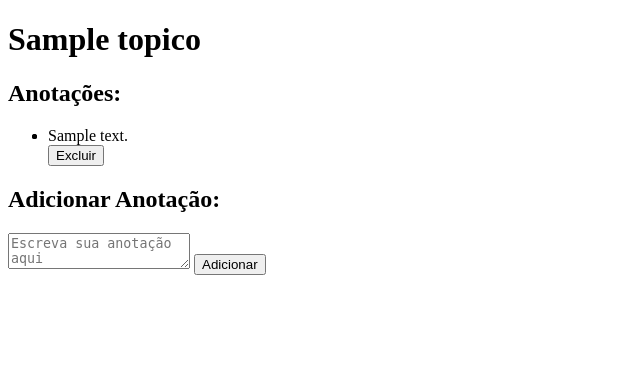
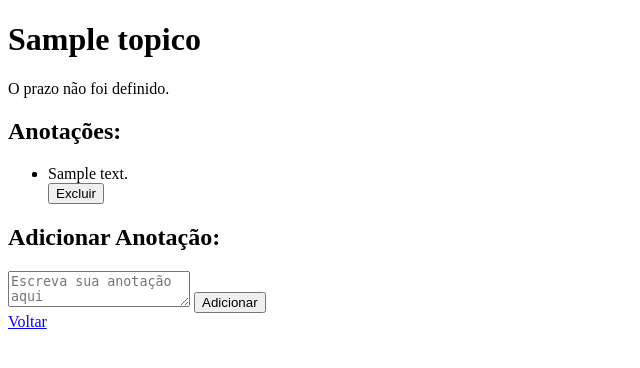
Before and after one commit to lucastrogo/GerenciadorTarefas, a Python web app: template website/templates/topico.html in a window 1280 px wide. Shown: the top 368 px of the page, without its empty margins (0-640 px from the left). Run offline with Jinja, Linux system fonts and the light colour scheme; the template is opened without the code that fills it: most values are stand-ins (such as "Sample title", 1, 10 or a date in 2020).

Commit message:
adicionando arquivos para mostrar prazo dos tópicos

```diff
--- a/website/auth.py
+++ b/website/auth.py
@@ -64,7 +64,7 @@ def cadastro():
             new_user = Usuario(usuario=usuario,
                                nome=nome,
                                senha=generate_password_hash(
-                               senha1, method='scrypt'))
+                               senha1, method='pbkdf2:sha256'))
             db.session.add(new_user)
             db.session.commit()
             login_user(new_user, remember=True)
--- a/website/models.py
+++ b/website/models.py
@@ -21,6 +21,7 @@ class Topico(db.Model):
     id_materia = db.Column(db.Integer, db.ForeignKey('materia.id'))
     nome = db.Column(db.String(150))
     completo = db.Column(db.Boolean, default=False)
+    prazo = db.Column(db.String(10))
     anotacoes = db.relationship('Anotacao')
 
 class Anotacao(db.Model):
--- a/website/templates/materia.html
+++ b/website/templates/materia.html
@@ -29,7 +29,10 @@
 
     <h2>Adicionar Tópico:</h2>
     <form method="POST" action="{{ url_for('views.adicionar_topico', id_materia=materia.id) }}">
-        <input type="text" name="nome" placeholder="Nome do tópico">
+        <label for="nome">Coloque o nome do tópico:</label>
+        <input type="text" name="nome">
+        <label for="nome">Coloque o prazo:</label>
+        <input type="text" id="prazo" name="prazo" pattern="\d{4}-\d{2}-\d{2}" title="Digite a data no formato YYYY-MM-DD">
         <input type="submit" value="Adicionar">
     </form>
 </body>
--- a/website/templates/topico.html
+++ b/website/templates/topico.html
@@ -11,7 +11,11 @@
 </head>
 <body>
     <h1>{{ topico.nome }}</h1>
-
+    {% if topico.prazo %}
+        <p>Faltam {{ diferenca }} dias para o prazo do tópico.</p>
+    {% else %}
+        <p>O prazo não foi definido.</p>
+    {% endif %}
     <h2>Anotações:</h2>
     <ul>
         {% for anotacao in topico.anotacoes %}
@@ -31,5 +35,6 @@
         <textarea name="texto" placeholder="Escreva sua anotação aqui"></textarea>
         <input type="submit" value="Adicionar">
     </form>
+    <a href="/logado">Voltar</a>
 </body>
 </html>
```
Also changed, not shown: website/views.py (+13 -5 lines), website/app_estudos.db (added).
